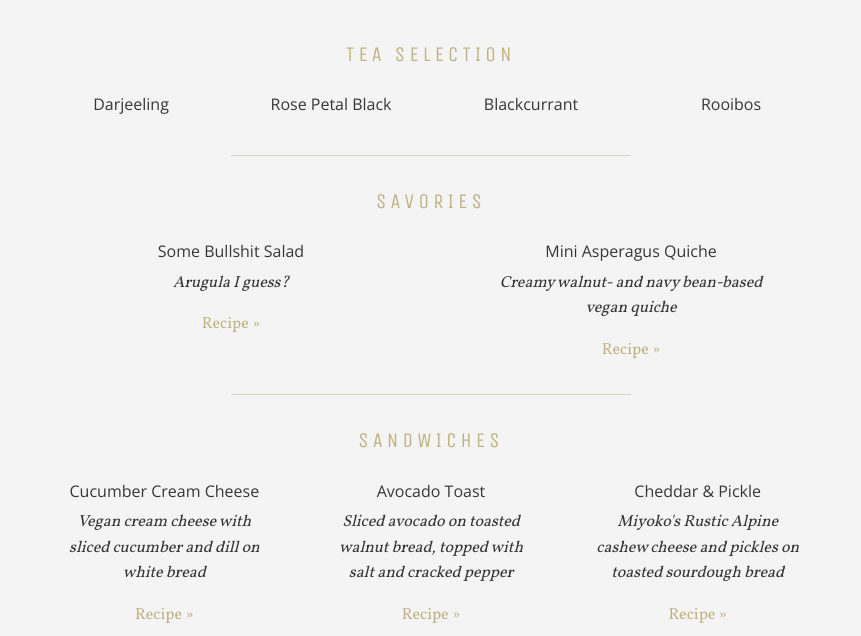
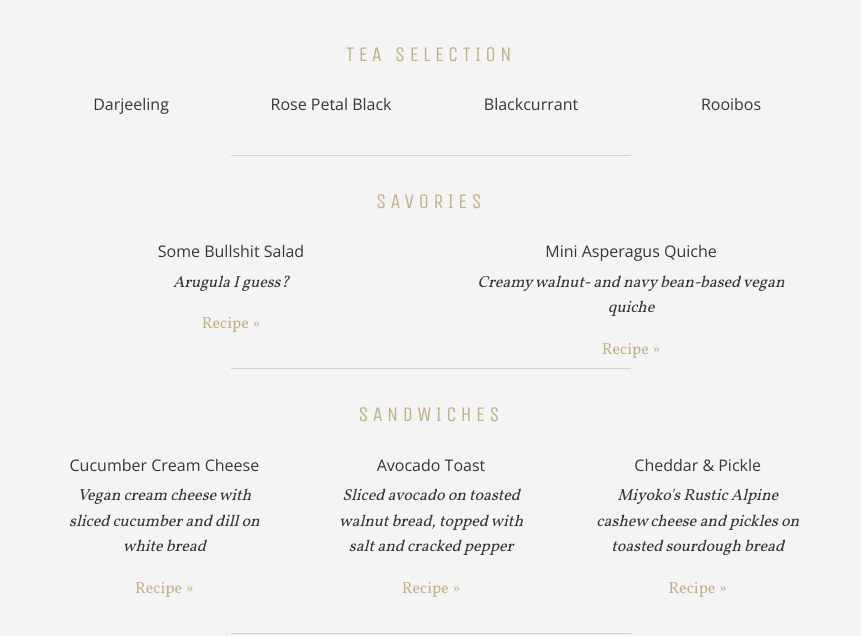
Before and after one commit to mouse-reeve/veganteaparty.club, a plain HTML site: page teaparty/index.html in a window 1280 px wide. Shown: the part 164-800 px from the top of the page, without its empty margins (209-1070 px from the left). Drawn offline with nearby package versions, Linux system fonts and the light colour scheme.

Commit message:
Better max-width

```diff
--- a/teaparty/static/css/format.css
+++ b/teaparty/static/css/format.css
@@ -108,7 +108,7 @@ h3 {
     border-radius: 4px;
     padding: 1em;
     position: relative;
-    max-width: 20em;
+    max-width: 25em;
     margin-right: auto;
     margin-left: auto;
 }
```
